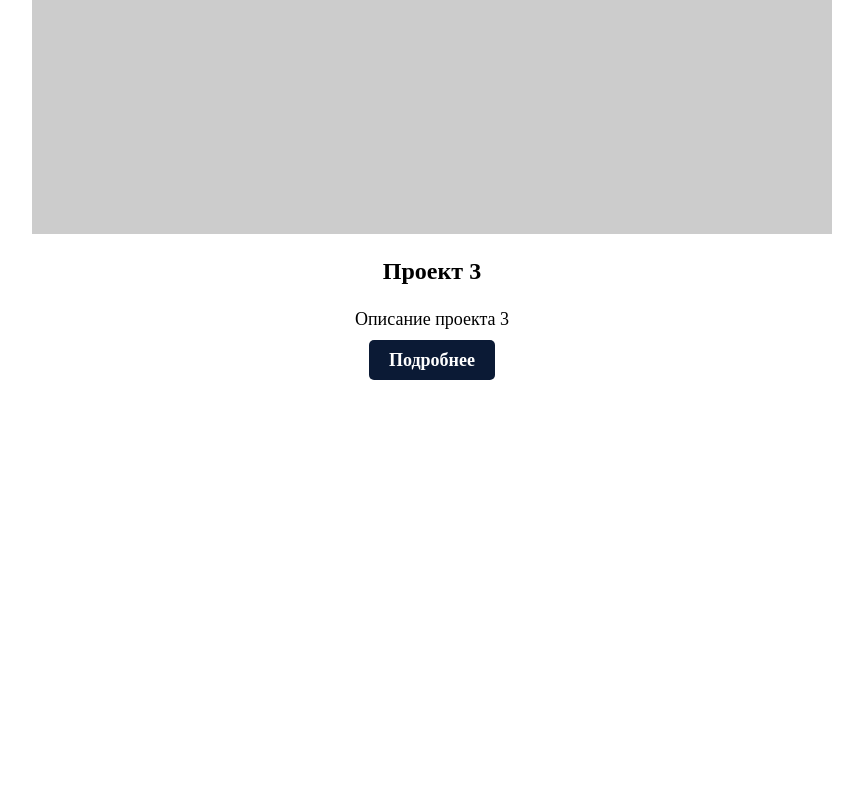
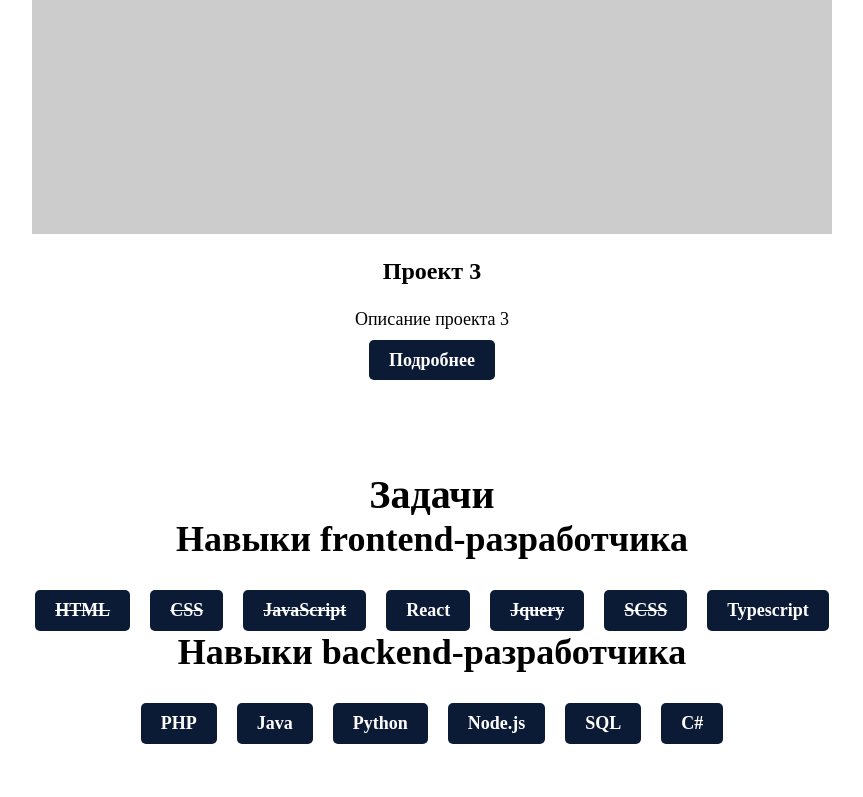
Before and after one commit to Ketareod/Portfolio-finaly, a plain HTML site: page index.html in a window 1280 px wide. Shown: the part 2512-3309 px from the top of the page, without its empty margins (208-1071 px from the left). Before the commit the page ends 2941 px from the top, so only its background shows below. Drawn offline with Linux system fonts and the light colour scheme; placeholder pictures from the web are drawn by us.

Commit message:
Update index.html

```diff
--- a/index.html
+++ b/index.html
@@ -65,4 +65,30 @@
 				<a href="#" class="btn">Подробнее</a>
 			</div>
 		</div>
+	</section>
+	<section id="tasks">
+		<h1>Задачи</h1>
+		<h2>Навыки frontend-разработчика</h2>
+		<ul>
+			<li><del>HTML</del></li>
+			<li><del>CSS</del></li>
+			<li><del>JavaScript</del></li>
+			<li>React</li>
+			<li><del>Jquery</del></li>
+			<li><del>SCSS</del></li>
+			<li>Typescript</li>
+
+		</ul>
+		<h2>Навыки backend-разработчика</h2>
+		<ul>
+			<li>PHP</li>
+			<li>Java</li>
+			<li>Python</li>
+			<li>Node.js</li>
+			<li>SQL</li>
+			<li>C#</li>
+		</ul>
+	</section>
 <script src="ket.js"></script>
+</body>
+</html>
```
